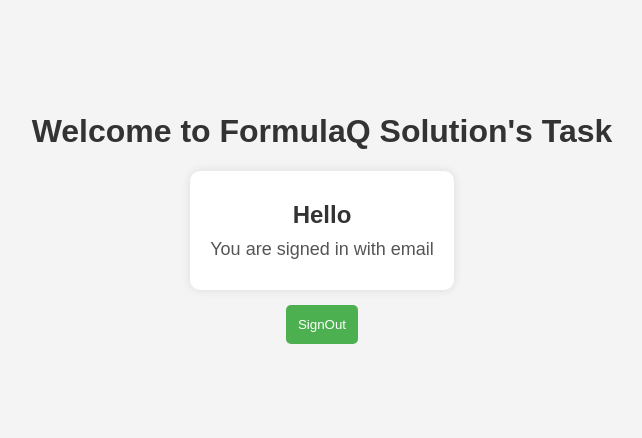
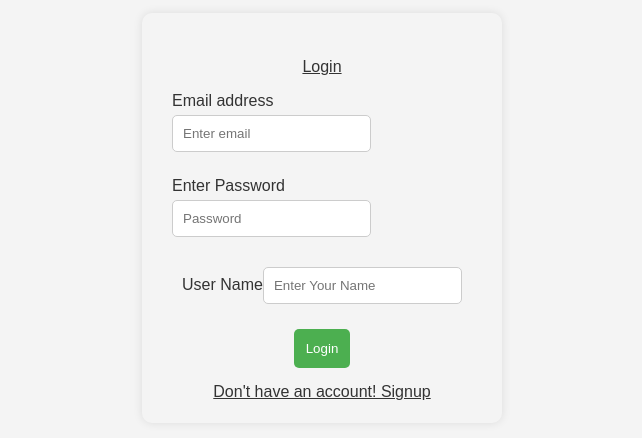
Before and after one commit to ShivaMisraa/FETJ-Shivam, a React (Create React App) app: page / in a window 1280 px wide. Shown: the part 182-620 px from the top of the page, without its empty margins (318-960 px from the left). Built offline with nearby package versions, Linux system fonts and the light colour scheme.

Commit message:
Added currrent  Time and date

```diff
--- a/package.json
+++ b/package.json
@@ -8,6 +8,7 @@
     "@testing-library/user-event": "^13.5.0",
     "react": "^18.2.0",
     "react-dom": "^18.2.0",
+    "react-router-dom": "^6.18.0",
     "react-scripts": "5.0.1",
     "web-vitals": "^2.1.4"
   },
--- a/src/App.js
+++ b/src/App.js
@@ -3,7 +3,7 @@
 import MainPage from "./Component/MainPage";
 
 function App() {
-  const [isLoggedIn, setIsLoggedIn] = useState(true);
+  const [isLoggedIn, setIsLoggedIn] = useState(false);
 
   const loginHandler = () => {
     setIsLoggedIn(true);
@@ -15,7 +15,11 @@
 
   return (
     <div className="App">
-      {isLoggedIn ? <MainPage onSignOut={signOutHandler} /> : <Login onLogin={loginHandler} />}
+      {isLoggedIn ? (
+        <MainPage onSignOut={signOutHandler} />
+      ) : (
+        <Login onLogin={loginHandler} />
+      )}
     </div>
   );
 }
--- a/src/Authentication/Login.js
+++ b/src/Authentication/Login.js
@@ -60,7 +60,7 @@
 
         emailInputRef.current.value = "";
         passwordInputRef.current.value = "";
-        // nameInputRef.current.value = "";
+        nameInputRef.current.value = "";
 
         props.onLogin();
       })
@@ -96,9 +96,9 @@
             />
           </label>
 
-          {!isLoginForm && (
+
             <label>
-              Enter Your Name
+              User Name
               <input
                 type="text"
                 ref={nameInputRef}
@@ -106,7 +106,7 @@
                 required
               />
             </label>
-          )}
+
 
           <div>
             <button type="submit" onClick={submitHandler}>
--- a/src/Component/MainPage.js
+++ b/src/Component/MainPage.js
@@ -4,14 +4,23 @@
 const MainPage = ({onSignOut}) => {
   const [username, setUsername] = useState("");
   const [userEmail, setUserEmail] = useState("");
+  const [currentDateTime, setCurrentDateTime] = useState("");
 
   const signOutHandler= ()=>{
     localStorage.removeItem("token");
-    // localStorage.removeItem("username");
+    localStorage.removeItem("username");
     localStorage.removeItem("userEmail");
 
     onSignOut();
   }
+
+  const getCurrentDateTime = () => {
+    const now = new Date();
+    const options = { weekday: 'long', year: 'numeric', month: 'long', day: 'numeric', hour: 'numeric', minute: 'numeric', second: 'numeric', timeZoneName: 'short' };
+    const formattedDateTime = now.toLocaleDateString('en-US', options);
+    setCurrentDateTime(formattedDateTime);
+  }
+
 
   useEffect(() => {
     const storedUsername = localStorage.getItem("username");
@@ -21,10 +30,12 @@
       setUsername(storedUsername);
       setUserEmail(storedUserEmail);
     }
+    getCurrentDateTime();
   }, []);
 
   return (
     <div className="main-div">
+      <span>Welcome on Board at {currentDateTime}</span>
         <h1>Welcome to FormulaQ Solution's Task</h1>
       <div className="profile-container">
         <p>Hello {username}</p>
```
Also changed, not shown: 1 other file (tests, documents, lock files or other folders).
